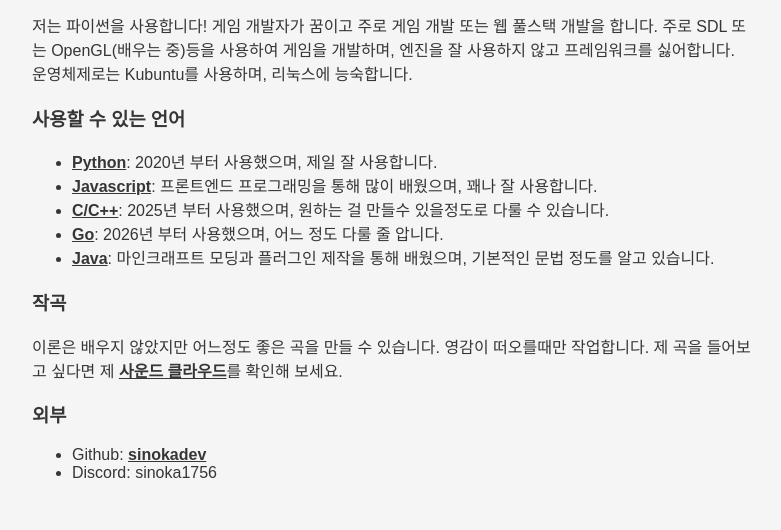
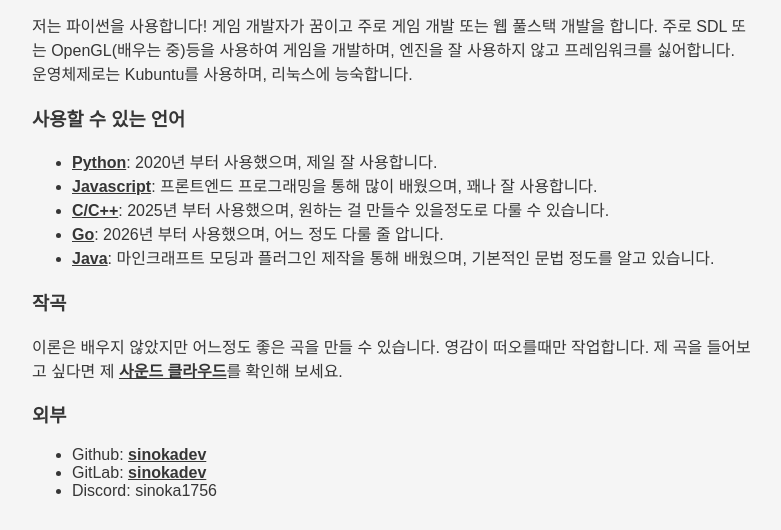
Before and after one commit to sinokadev/sinokadev.github.io, an Astro site: page /about in a window 1280 px wide. Shown: the part 270-800 px from the top of the page, without its empty margins (248-1029 px from the left). Built offline with nearby package versions, Linux system fonts and the light colour scheme; Astro itself is replaced by a stand-in of ours.

Commit message:
Add GitLab link to about page

```diff
--- a/src/pages/about.astro
+++ b/src/pages/about.astro
@@ -25,6 +25,7 @@ import Layout from '../layouts/BlogPost.astro';
 	<h3>외부</h3>
 	<ul>
 		<li>Github: <a href="https://github.com/sinokadev">sinokadev</a></li>
+		<li>GitLab: <a href="https://gitlab.com/sinokadev">sinokadev</a></li>
 		<li>Discord: sinoka1756</li>
 	</ul>
 </Layout>
```
